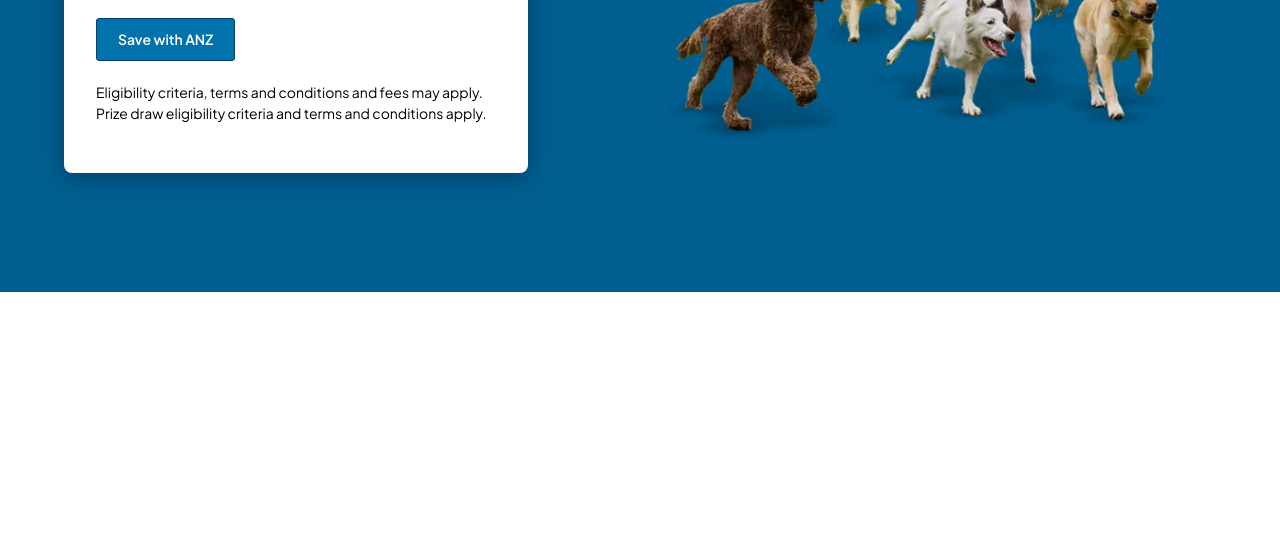
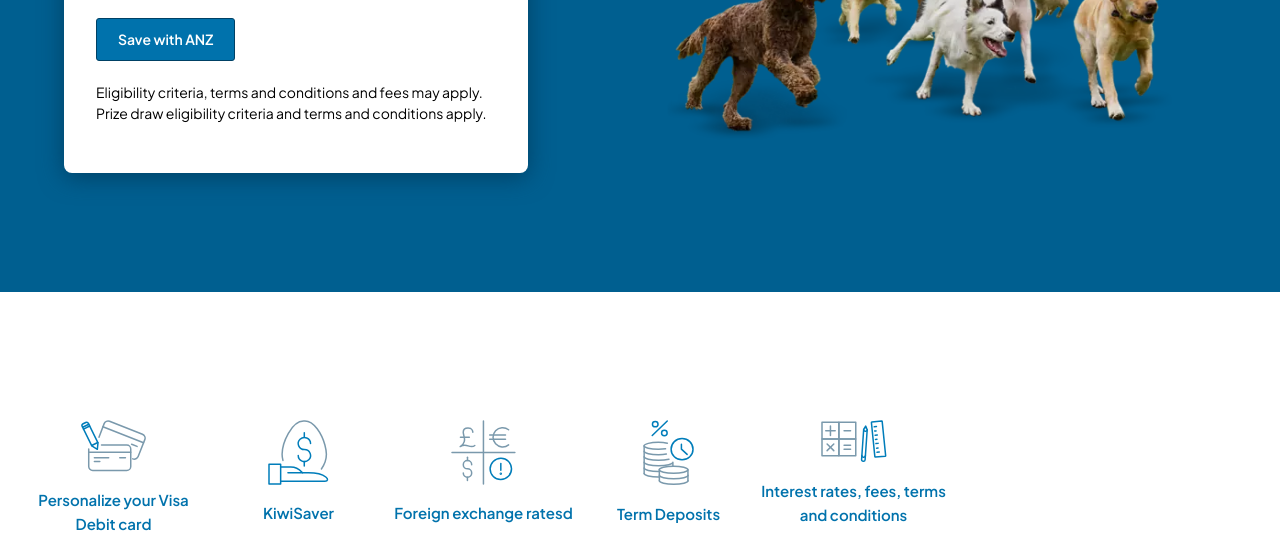
Before and after one commit to TrellixVulnTeam/ANZ_K6K1, a website: page index.html in a window 1280 px wide. Shown: the part 388-924 px from the top of the page. Before the commit the page ends 800 px from the top, so only its background shows below. Drawn offline with Linux system fonts and the light colour scheme.

Commit message:
Create the section links with img's.

```diff
--- a/index.html
+++ b/index.html
@@ -58,7 +58,48 @@
         </div>
     </main>
 
-    <section></section>
+    <section class="link">
+        <div class="link__wrapper">
+            <div class="link__container">
+                <div class="link__img--container">
+                    <img src="images/design-own-card-diy.svg" alt="">
+                </div>
+                <a href="#">Personalize your
+                    Visa Debit card</a>
+            </div>
+            <div class="link__container">
+                <div class="link__img--container">
+                    <img src="images/smart-choice-investment-insurance-tailored.svg" alt="">
+                </div>
+                <a href="#">KiwiSaver</a>
+            </div>
+            <div class="link__container">
+                <div class="link__img--container">
+                    <img src="images/manage-foreign-exchange-risk.svg" alt="">
+                </div>
+                <a href="#">Foreign
+                    exchange ratesd</a>
+            </div>
+            <div class="link__container">
+                <div class="link__img--container">
+                    <img src="images/term-deposits.svg" alt="">
+                </div>
+                <a href="#">Term Deposits</a>
+            </div>
+            <div class="link__container">
+                <div class="link__img--container">
+                    <img src="images/private-school-fee-calculator.svg" alt="">
+                </div>
+                <a href="#">Interest
+                    rates, fees, terms and conditions</a>
+            </div>
+
+
+
+
+
+        </div>
+    </section>
 
     <footer></footer>
 </body>
--- a/scss/pages/_index.scss
+++ b/scss/pages/_index.scss
@@ -30,3 +30,34 @@ main {
   display: flex;
   justify-content: center;
 }
+
+.link {
+  margin-top: 8em;
+}
+
+.link__wrapper {
+  display: flex;
+  width: 77.375rem;
+  margin: 0 auto;
+}
+
+.link__container {
+  width: 11.563rem;
+  text-align: center;
+}
+
+.link__container img {
+  padding-bottom: 1em;
+}
+
+.link__wrapper a {
+  color: $colour-btn;
+  font-weight: 600;
+  font-size: 0.938rem;
+  text-decoration: none;
+}
+
+.link__img--container {
+  display: flex;
+  justify-content: center;
+}
```
Also changed, not shown: css/style.css, images/design-own-card-diy.svg (added), images/manage-foreign-exchange-risk.svg (added), images/private-school-fee-calculator.svg (added), images/smart-choice-investment-insurance-tailored.svg (added), images/term-deposits.svg (added).
